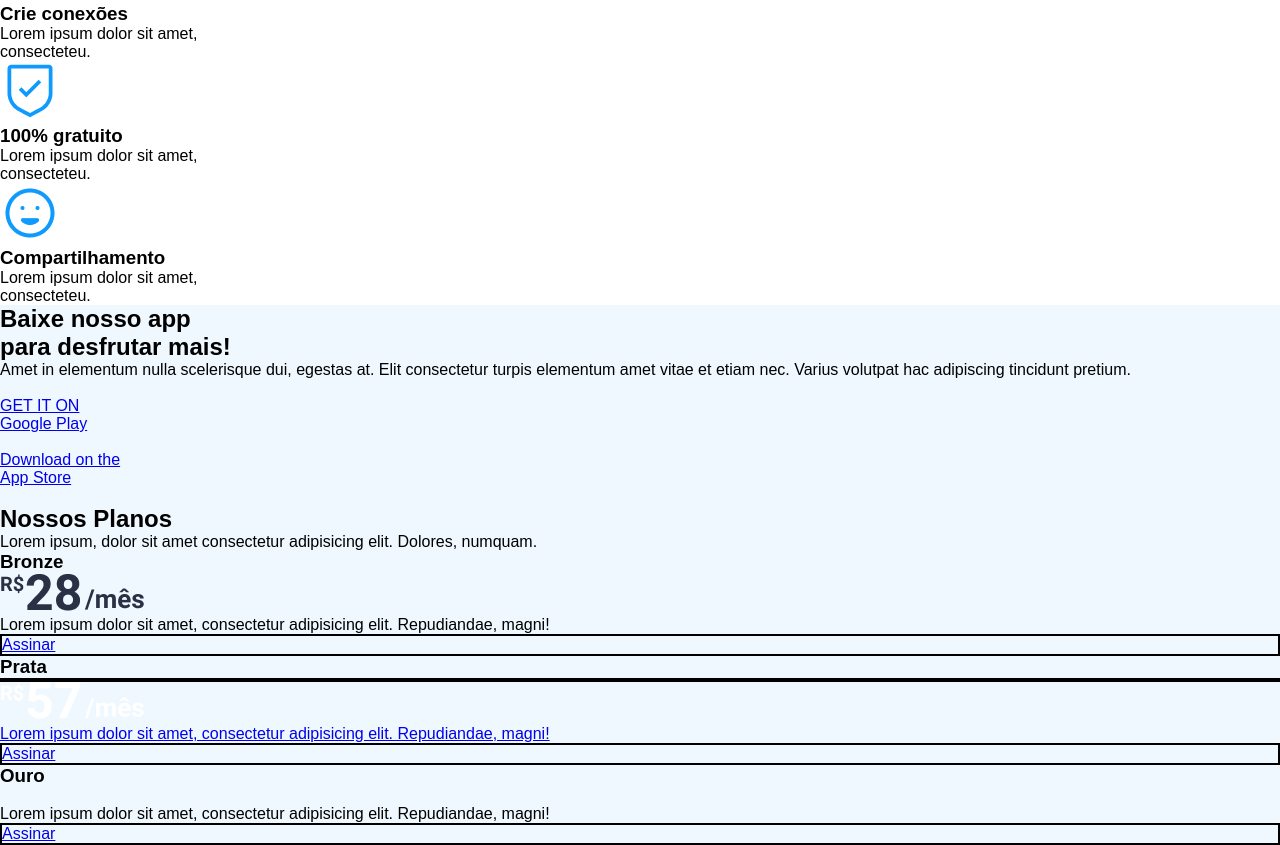
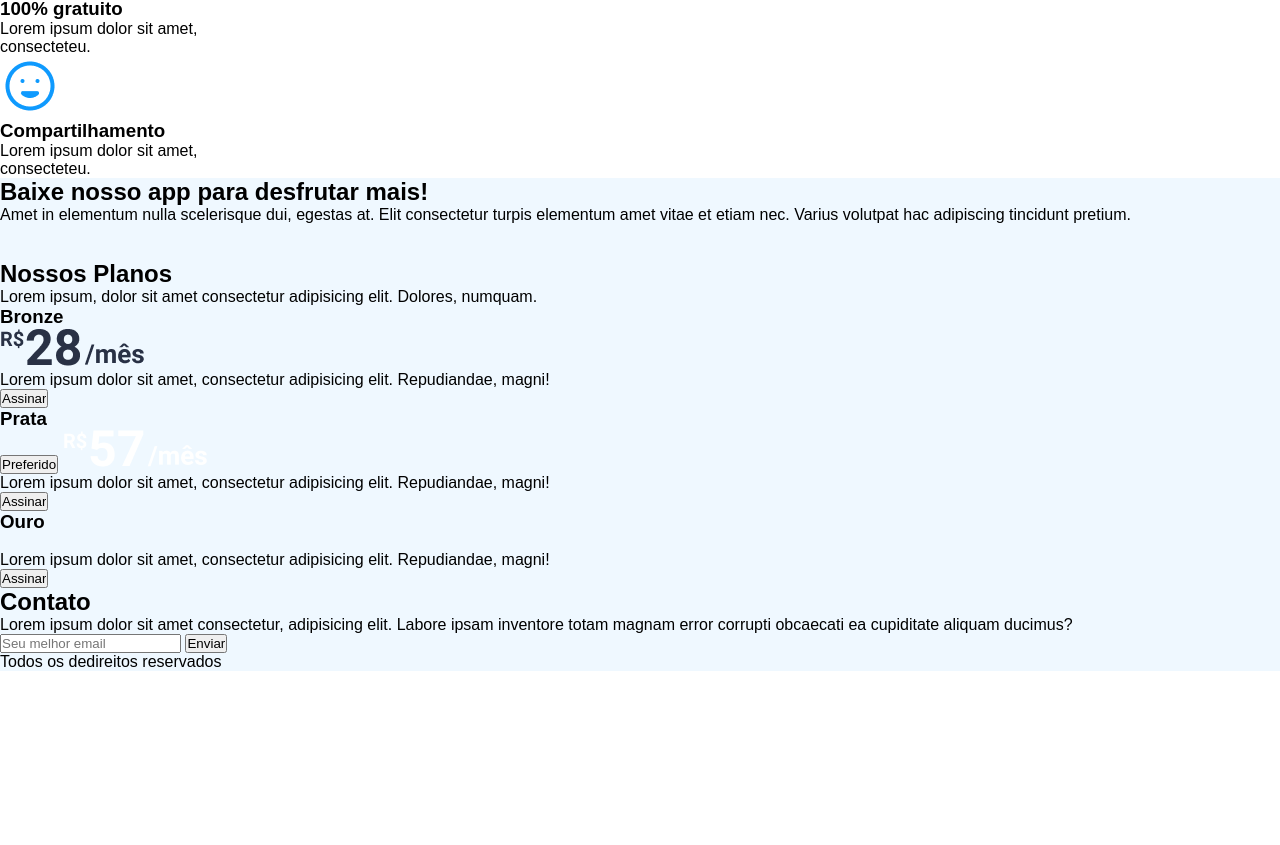
Before and after one commit to Ceiki/Projeto_Rachi, a plain HTML site: page index.html in a window 1280 px wide. Shown: the part 816-1661 px from the top of the page. After the commit the page ends 1487 px from the top, so only its background shows below. Drawn offline with Linux system fonts and the light colour scheme.

Commit message:
Fiz  correções no html e css

```diff
--- a/index.html
+++ b/index.html
@@ -12,7 +12,7 @@
         <div class="container">
             <a href="home"><img src="assets//Images/Group 33553.png" alt="Logo"></a>
             <button>
-                <i class="menu"></i>
+                <id class="menu"></id>
             </button>
             <ul>
                 <li><a href="func">Funcionalidades</a></li>
@@ -67,8 +67,7 @@
     <section class="app" id="app">
         <div class="container">
             <div class="div_texto">
-                <h2>Baixe nosso app <br> para desfrutar mais!</h2>
-
+                <h2>Baixe nosso app para desfrutar mais!</h2>
                  <p>Amet in elementum nulla scelerisque dui, egestas at. Elit consectetur
                     turpis elementum amet vitae et etiam nec. Varius volutpat hac adipiscing
                     tincidunt pretium.</p>
@@ -76,18 +75,10 @@
                 <div class="container_botoes">
                     <a href="#"><div class="btn_cinza">
                         <img src="./assets/Images/googlePlay.png" alt="">
-                        <p>
-                            GET IT ON <br>
-                            Google Play
-                        </p>
                     </div></a>
 
                     <a href="#"><div class="btn_cinza">
                         <img src="./assets/Images/appstore.png" alt="">
-                        <p>
-                            Download on the <br>
-                            App Store
-                        </p>
                     </div></a>
                 </div>
             </div>
@@ -96,6 +87,8 @@
                 <img src="./assets/Images/New notifications.png" alt="">
             </div>
         </div>
+    <section></section>
+
         <section id="plano">
             <h2>Nossos Planos</h2>
             <p>Lorem ipsum, dolor sit amet consectetur adipisicing elit. Dolores, numquam.</p>
@@ -105,30 +98,45 @@
                 <h3>Bronze</h3>
                 <img src="./assets/Images/Preço.png" alt="">
                 <p>Lorem ipsum dolor sit amet, consectetur adipisicing elit. Repudiandae, magni!</p>
-                <a href="#"><div class="btn_azul"><p>Assinar</p>
-                </div></a>
+                <input type="button" value="Assinar">
+                </div>
             </div>
 
             <div class="container_card">
                     <div class="preço">
                     <h3>Prata</h3>
-                    <a href="#"><div class="btn_azul"></div>
+                    <input type="button" value="Preferido">
                     <img src="./assets/Images/Preço (1).png" alt="">
                     <p>Lorem ipsum dolor sit amet, consectetur adipisicing elit. Repudiandae, magni!</p>
-                    <a href="#"><div class="btn_azul"><p>Assinar</p>
-                    </div></a>
+                    <input type="button" value="Assinar">
                     </div>
+             </div>
+             <div class="container_card">
                     <div class="preço">
                     <h3>Ouro</h3>
-                        <img src="./assets/Images/Preço(2).png" alt="">
+                    <img src=".//assets/Images/Preço (2).png" alt="">
                     <p>Lorem ipsum dolor sit amet, consectetur adipisicing elit. Repudiandae, magni!</p>
-                        <a href="#"><div class="btn_azul"><p>Assinar</p>
-                        </div></a>
+                    <input type="button" value="Assinar">
                     </div>
                  </div>
         </section>
 
+        <section id="contato">
+            <div class="fundo">
 
+                <h2>Contato</h2>
+                <p>Lorem ipsum dolor sit amet consectetur, adipisicing elit. Labore ipsam inventore totam magnam error corrupti obcaecati ea cupiditate aliquam ducimus?</p>
+            </div>
 
+            <div class="input_contato">
+                <input type="email" name="email" placeholder="Seu melhor email" required>
+                <input type="submit" name="envia" value="Enviar">
+            </div>
+        </div>
+        </section>
+
+        <footer>
+            <p>Todos os dedireitos reservados </p>
+        </footer>
   </body>
 </html>
--- a/styles/style.css
+++ b/styles/style.css
@@ -1,20 +1,69 @@
-* {
+
+*{
     margin: 0;
     padding: 0;
     box-sizing: border-box;
     font-family: Arial, Helvetica, sans-serif;
 }
+:root{
+    --FirstColorbg: #EFF8FF;
+    --ColorFonteWhite: #FFFFFF;
+    --Colorbuttom: #0F9AFE;
+    --FonteColor: #6E7275;
+    --Fontedark: #293145;
+    --FonteSora: Sora;
+    --FonteInter:Inter;
+
+}
+
+@font-face{
+    font-family: Sora;
+    src: url(..//assets/Fonts/Sora/Sora-VariableFont_wght.ttf);
+
+}
+
+@font-face{
+    font-family: Inter;
+    src: url(..//assets/Fonts/Inter/Inter-VariableFont_slnt\,wght.ttf);
+}
+
+
+nav{
+    top: 0;
+    background-color: white;
+    width: 100%;
+    height: 12vh;
+    border: 1px solid black;
+
+}
+
+.container{
+    width: 100%;
+    margin: auto;
+    display: flex;
+}
+
+ a{
+    text-decoration: none;
+
+}
+
+nav.container {
+    height: 100%;
+    align-items: center;
+    justify-content: space-between;
+}
+
+
 .header{
-    background-color: #EFF8FF;
+    background-color:var(--FirstColorbg);
     width: 100%;
 }
 .app{
-    background-color: #EFF8FF;
+    background-color: var(--FirstColorbg);
     width: 100%;
 }
 .btn_azul{
     width: 100%;
     border: 2px solid black;
 }
-@font-face {
-    font-family: ;   src: url();}
```
Lines whose indentation alone changed are shown as unchanged.
